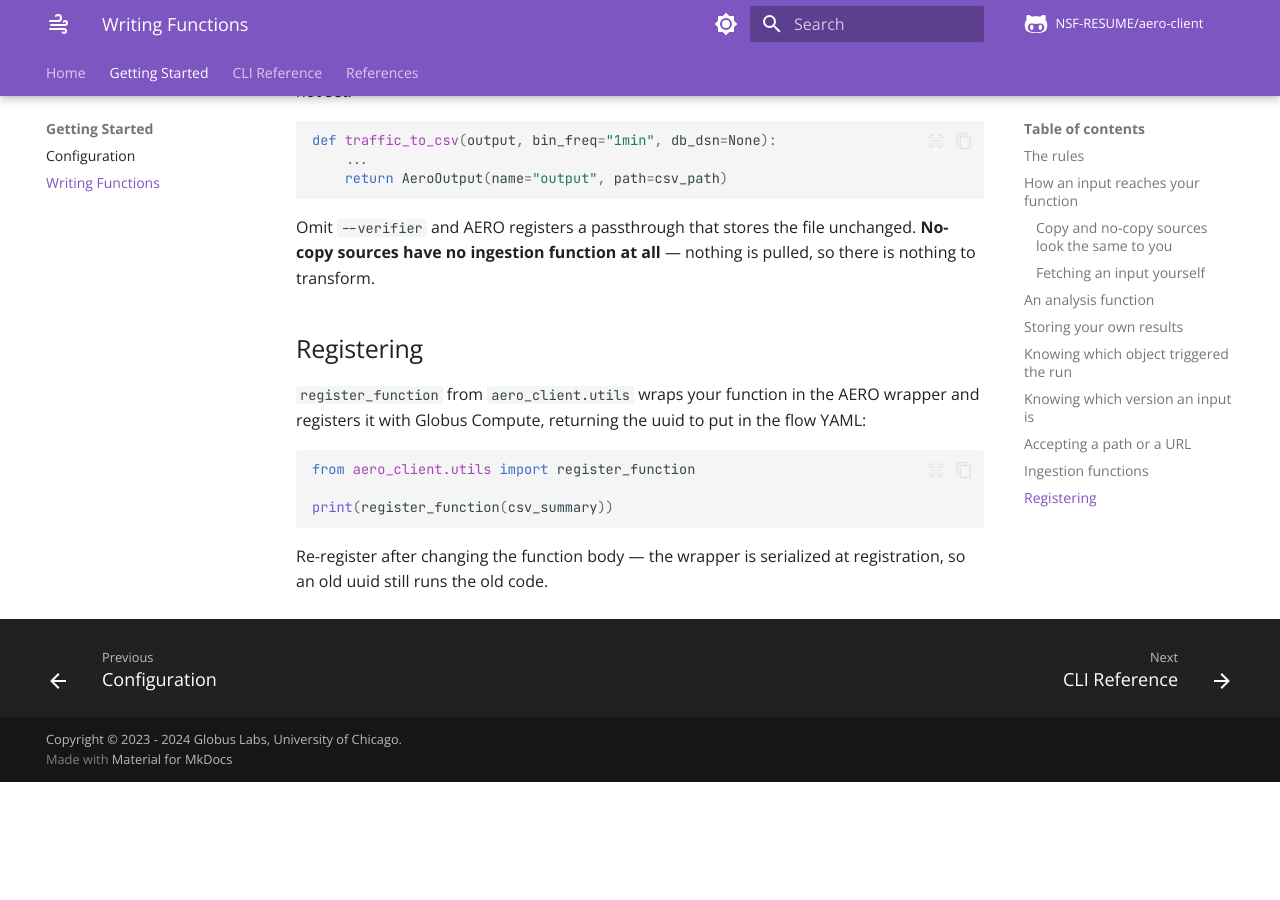
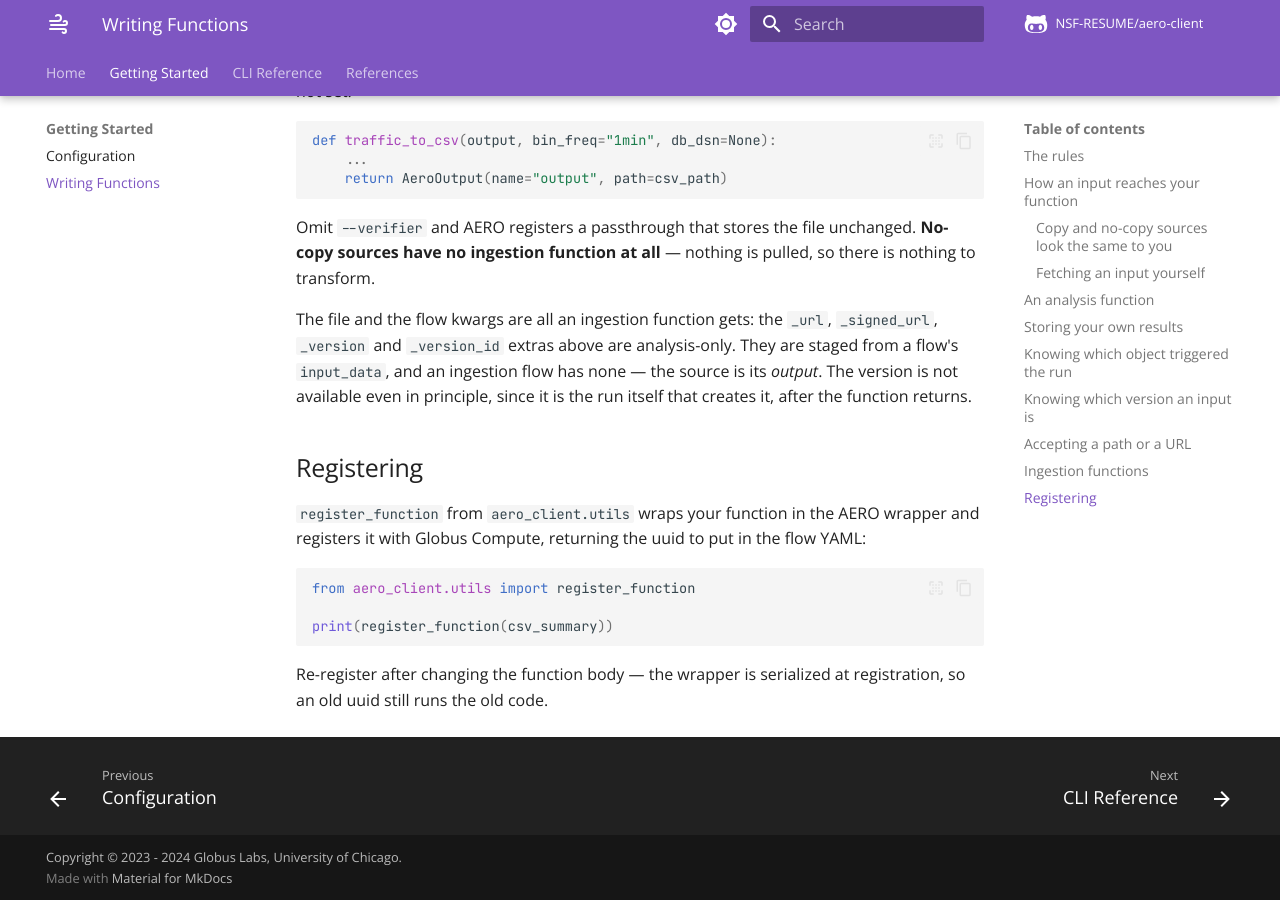
Before and after one commit to NSF-RESUME/aero-client, an MkDocs documentation site: the page built from docs/writing-functions.md, in a window 1280 px wide and 900 px high, scrolled down 5444 px. Built offline with MkDocs 1.6.1 and Material for MkDocs 9.7.7, drawn with Linux system fonts in a browser that asks for light colours; comment, search, counter and statistics services are not loaded; before the commit the page ends 6226 px from its top, so only the background shows below that.

Commit message:
Say that the input extras are analysis-only
An ingestion flow has no input_data to stage them from, and the version it
is producing does not exist until after the function returns.

Co-Authored-By: Claude Opus 5 (1M context) <noreply@anthropic.com>

```diff
--- a/docs/writing-functions.md
+++ b/docs/writing-functions.md
@@ -248,6 +248,12 @@ def traffic_to_csv(output, bin_freq="1min", db_dsn=None):
 Omit `--verifier` and AERO registers a passthrough that stores the file unchanged. **No-copy sources
 have no ingestion function at all** — nothing is pulled, so there is nothing to transform.
 
+The file and the flow kwargs are all an ingestion function gets: the `_url`, `_signed_url`,
+`_version` and `_version_id` extras above are analysis-only. They are staged from a flow's
+`input_data`, and an ingestion flow has none — the source is its *output*. The version is not
+available even in principle, since it is the run itself that creates it, after the function
+returns.
+
 ## Registering
 
 `register_function` from `aero_client.utils` wraps your function in the AERO wrapper and registers
```
